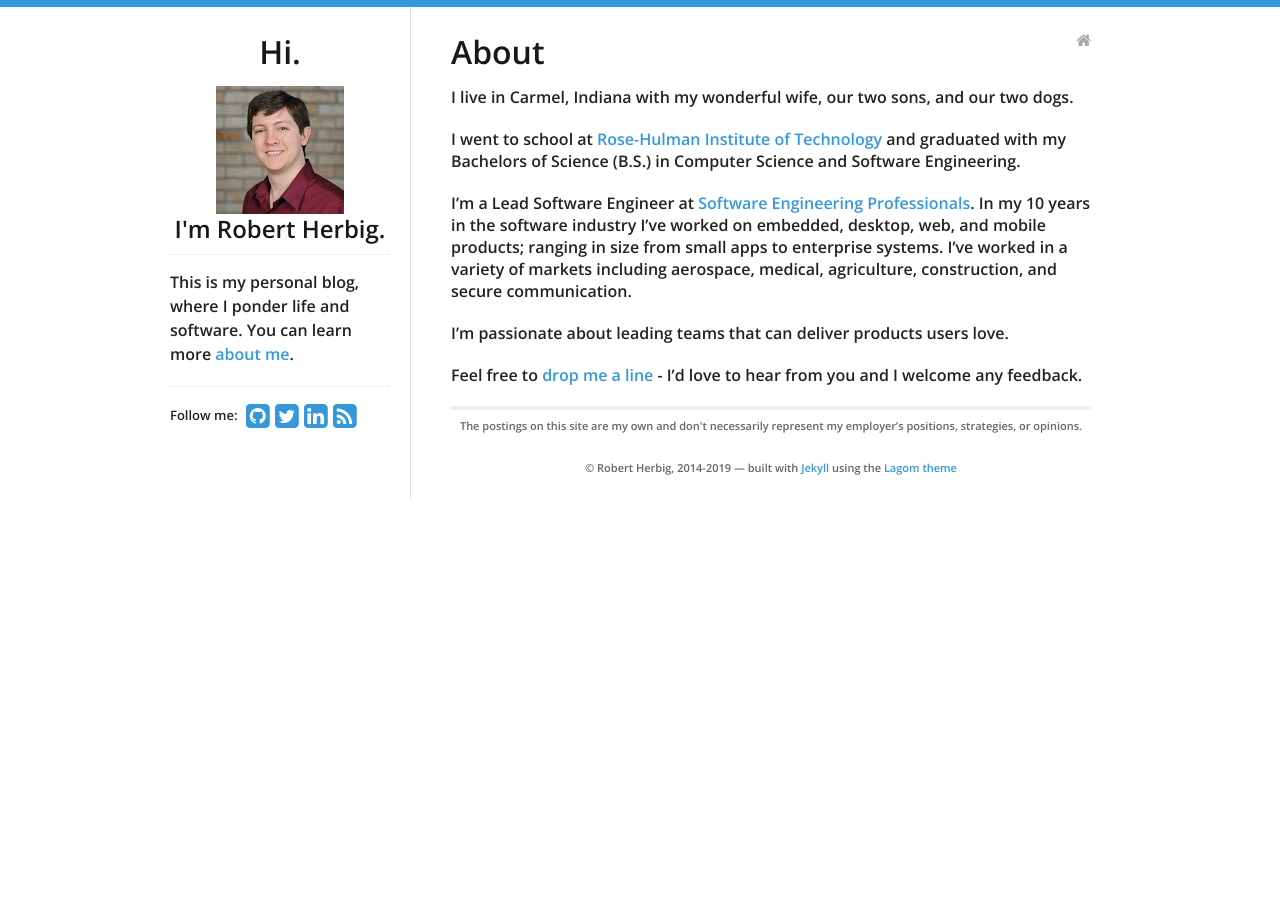
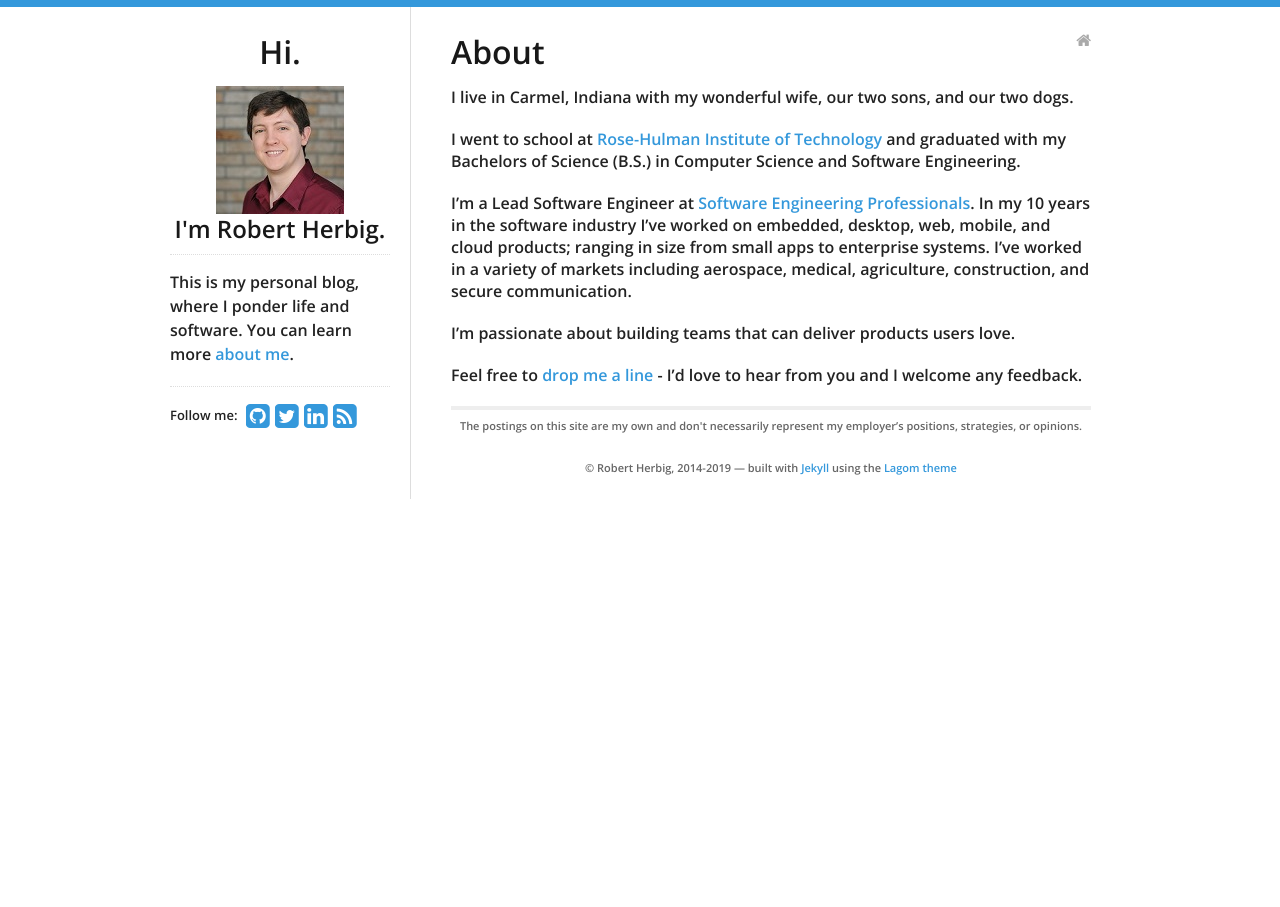
Before and after one commit to rpherbig/rpherbig.github.io, a Jekyll site: the page built from about.md, in a window 1280 px wide. Built offline with Jekyll 4.4.1, drawn with Linux system fonts in a browser that asks for light colours; nearby versions of some CDN libraries.

Commit message:
Minor updates to 'About Me'

```diff
--- a/about.md
+++ b/about.md
@@ -8,8 +8,8 @@ I live in Carmel, Indiana with my wonderful wife, our two sons, and our two dogs
 
 I went to school at [Rose-Hulman Institute of Technology](http://www.rose-hulman.edu/) and graduated with my Bachelors of Science (B.S.) in Computer Science and Software Engineering.
 
-I'm a Lead Software Engineer at [Software Engineering Professionals](http://www.sep.com/). In my 10 years in the software industry I've worked on embedded, desktop, web, and mobile products; ranging in size from small apps to enterprise systems. I've worked in a variety of markets including aerospace, medical, agriculture, construction, and secure communication.
+I'm a Lead Software Engineer at [Software Engineering Professionals](http://www.sep.com/). In my 10 years in the software industry I've worked on embedded, desktop, web, mobile, and cloud products; ranging in size from small apps to enterprise systems. I've worked in a variety of markets including aerospace, medical, agriculture, construction, and secure communication.
 
-I'm passionate about leading teams that can deliver products users love.
+I'm passionate about building teams that can deliver products users love.
 
 Feel free to [drop me a line](mailto:robert@rpherbig.com) - I'd love to hear from you and I welcome any feedback.
```
